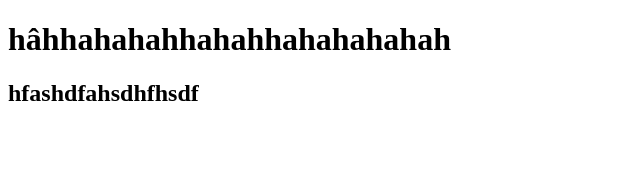
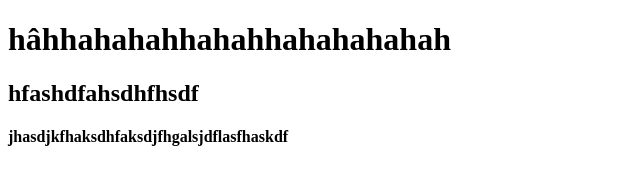
Before and after one commit to ngochoangminhde-cloud/day2, a plain HTML site: page index.html in a window 1280 px wide. Shown: the whole page, without its empty margins (0-640 px from the left). Drawn offline with Linux system fonts and the light colour scheme.

Commit message:
java.js index.html

```diff
--- a/index.html
+++ b/index.html
@@ -9,6 +9,7 @@
 <body>
     <h1 id="hoho">ahhahah</h1>
     <h2 id="bobo"></h2>
+    <h4 id="soso"></h4>
     <script src="java.js"></script>
 
 </body>
--- a/java.js
+++ b/java.js
@@ -2,3 +2,5 @@ let a=document.getElementById("hoho");
 a.innerHTML="hâhhahahahhahahhahahahahah";
 let b=document.getElementById("bobo");
 b.innerHTML="hfashdfahsdhfhsdf";
+let c=document.getElementById("soso");
+c.innerHTML="jhasdjkfhaksdhfaksdjfhgalsjdflasfhaskdf";
```
